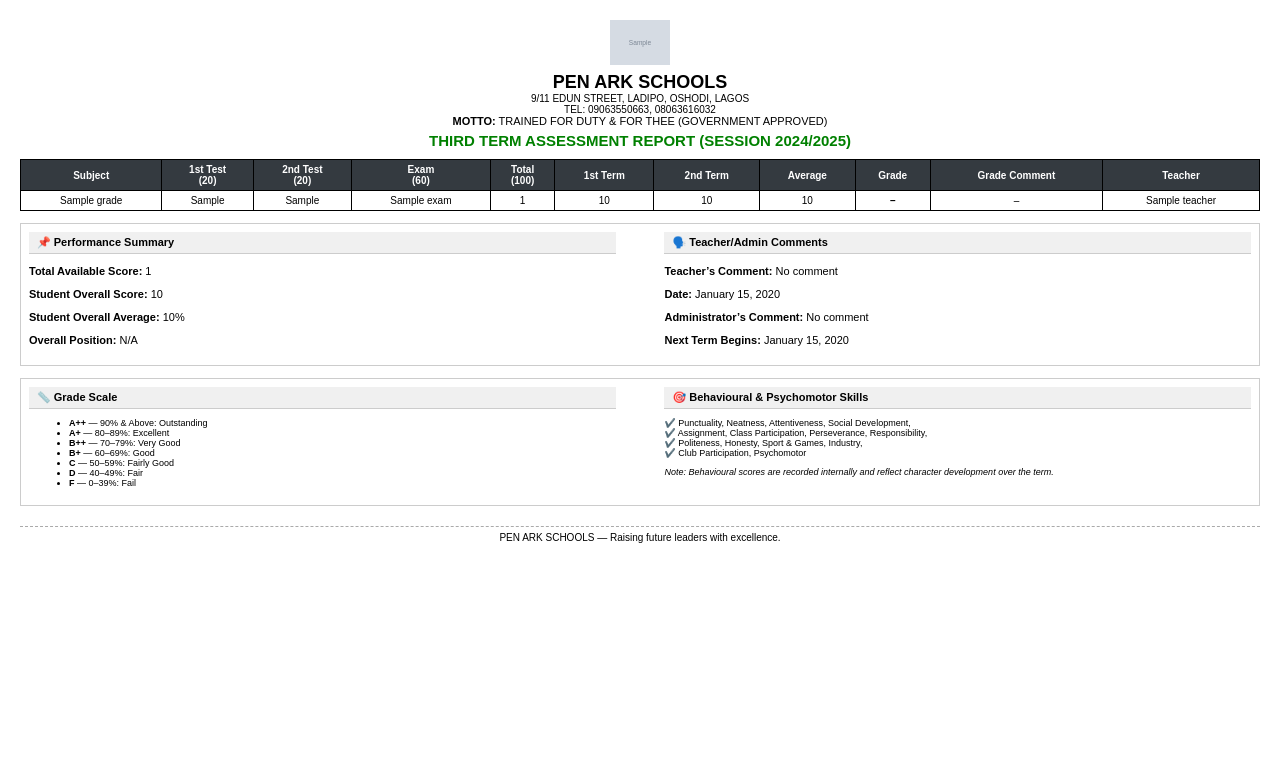
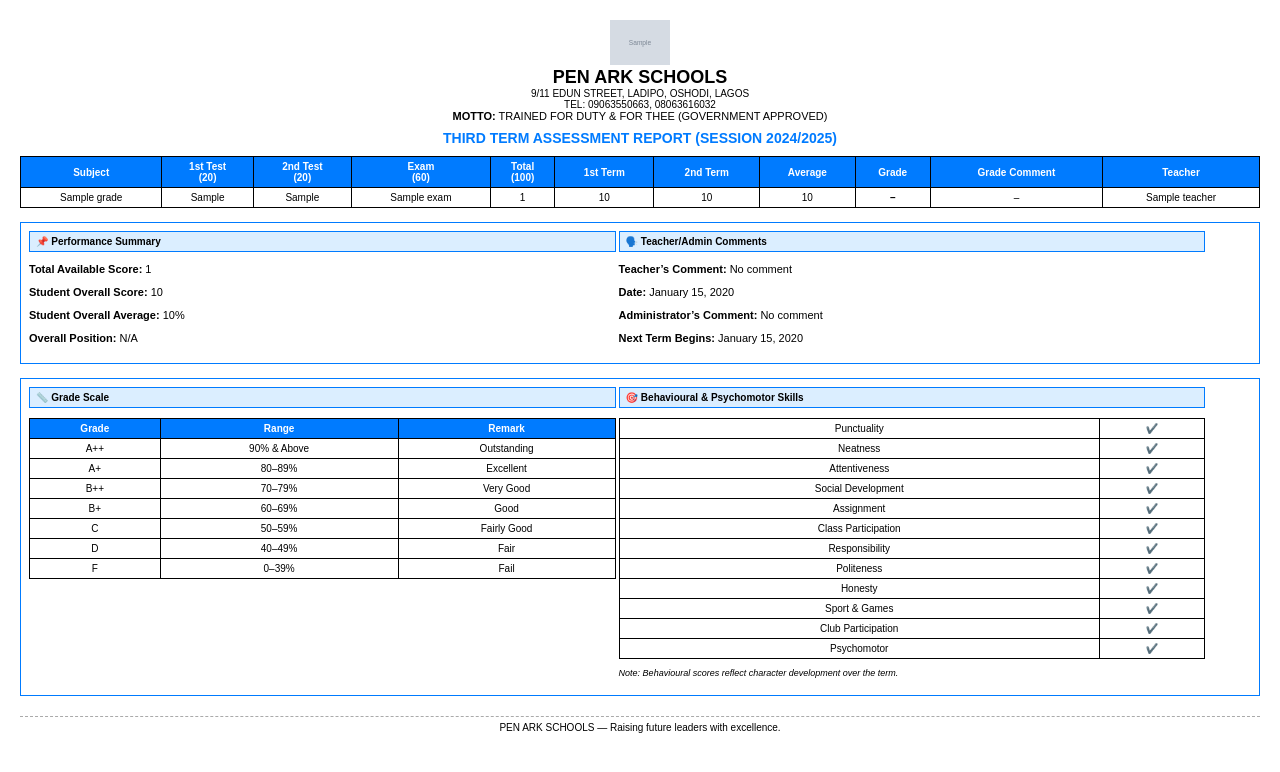
Before and after one commit to Chukwuaruka/school_portal, a Django app: template portal/templates/portal/grades_pdf.html in a window 1280 px wide. Shown: the top 772 px of the page. Run offline with Django 5.2, Linux system fonts and the light colour scheme; the template is opened without the code that fills it: most values are stand-ins (such as "Sample title", 1, 10 or a date in 2020); grey boxes marked "Sample" are stand-in pictures.

```diff
--- a/portal/templates/portal/grades_pdf.html
+++ b/portal/templates/portal/grades_pdf.html
@@ -1,5 +1,5 @@
 <!DOCTYPE html>
-<html lang="en">
+<html>
 <head>
     <meta charset="UTF-8">
     <title>{{ student_name }} - Report</title>
@@ -13,7 +13,6 @@
         .center { text-align: center; }
         .header img {
             width: 60px;
-            margin-bottom: 5px;
         }
         .school-name {
             font-size: 18px;
@@ -23,15 +22,15 @@
             font-size: 10px;
         }
         .report-title {
+            font-size: 14px;
+            color: #007bff;
+            font-weight: bold;
             text-align: center;
-            font-size: 15px;
-            color: green;
-            font-weight: bold;
-            margin-top: 5px;
+            margin-top: 8px;
         }
         table {
+            width: 100%;
             border-collapse: collapse;
-            width: 100%;
             font-size: 10px;
             margin-top: 10px;
         }
@@ -41,30 +40,28 @@
             text-align: center;
         }
         th {
-            background-color: #343a40;
+            background-color: #007bff;
             color: white;
         }
         .section {
-            border: 1px solid #ccc;
+            border: 1px solid #007bff;
             padding: 8px;
-            margin-top: 12px;
+            margin-top: 14px;
         }
         .section-title {
-            background: #f0f0f0;
-            padding: 4px 8px;
+            background-color: #dbeeff;
+            padding: 4px 6px;
             font-weight: bold;
-            border-bottom: 1px solid #ccc;
-        }
-        .small-text {
-            font-size: 9px;
+            border: 1px solid #007bff;
+            font-size: 10px;
         }
         .two-col {
-            display: flex;
-            justify-content: space-between;
-            gap: 20px;
+            width: 100%;
         }
         .col {
             width: 48%;
+            display: inline-block;
+            vertical-align: top;
         }
         .footer {
             text-align: center;
@@ -72,6 +69,9 @@
             margin-top: 20px;
             border-top: 1px dashed #aaa;
             padding-top: 5px;
+        }
+        .small-text {
+            font-size: 9px;
         }
     </style>
 </head>
@@ -94,7 +94,6 @@
 </div>
 
 {% if grades %}
-<!-- Grade Table -->
 <table>
     <thead>
         <tr>
@@ -130,7 +129,7 @@
     </tbody>
 </table>
 
-<!-- Performance & Comment Section -->
+<!-- Summary & Comments Section -->
 <div class="section">
     <div class="two-col">
         <div class="col">
@@ -150,30 +149,39 @@
     </div>
 </div>
 
-<!-- Grade Scale & Behavioural Section -->
+<!-- Grade Scale & Behaviour Table -->
 <div class="section">
     <div class="two-col">
         <div class="col">
             <div class="section-title">📏 Grade Scale</div>
-            <ul class="small-text">
-                <li><strong>A++</strong> — 90% & Above: Outstanding</li>
-                <li><strong>A+</strong> — 80–89%: Excellent</li>
-                <li><strong>B++</strong> — 70–79%: Very Good</li>
-                <li><strong>B+</strong> — 60–69%: Good</li>
-                <li><strong>C</strong> — 50–59%: Fairly Good</li>
-                <li><strong>D</strong> — 40–49%: Fair</li>
-                <li><strong>F</strong> — 0–39%: Fail</li>
-            </ul>
+            <table>
+                <tr><th>Grade</th><th>Range</th><th>Remark</th></tr>
+                <tr><td>A++</td><td>90% & Above</td><td>Outstanding</td></tr>
+                <tr><td>A+</td><td>80–89%</td><td>Excellent</td></tr>
+                <tr><td>B++</td><td>70–79%</td><td>Very Good</td></tr>
+                <tr><td>B+</td><td>60–69%</td><td>Good</td></tr>
+                <tr><td>C</td><td>50–59%</td><td>Fairly Good</td></tr>
+                <tr><td>D</td><td>40–49%</td><td>Fair</td></tr>
+                <tr><td>F</td><td>0–39%</td><td>Fail</td></tr>
+            </table>
         </div>
         <div class="col">
             <div class="section-title">🎯 Behavioural & Psychomotor Skills</div>
-            <p class="small-text">
-                ✔️ Punctuality, Neatness, Attentiveness, Social Development,<br>
-                ✔️ Assignment, Class Participation, Perseverance, Responsibility,<br>
-                ✔️ Politeness, Honesty, Sport & Games, Industry,<br>
-                ✔️ Club Participation, Psychomotor
-            </p>
-            <p class="small-text"><em>Note: Behavioural scores are recorded internally and reflect character development over the term.</em></p>
+            <table>
+                <tr><td>Punctuality</td><td>✔️</td></tr>
+                <tr><td>Neatness</td><td>✔️</td></tr>
+                <tr><td>Attentiveness</td><td>✔️</td></tr>
+                <tr><td>Social Development</td><td>✔️</td></tr>
+                <tr><td>Assignment</td><td>✔️</td></tr>
+                <tr><td>Class Participation</td><td>✔️</td></tr>
+                <tr><td>Responsibility</td><td>✔️</td></tr>
+                <tr><td>Politeness</td><td>✔️</td></tr>
+                <tr><td>Honesty</td><td>✔️</td></tr>
+                <tr><td>Sport & Games</td><td>✔️</td></tr>
+                <tr><td>Club Participation</td><td>✔️</td></tr>
+                <tr><td>Psychomotor</td><td>✔️</td></tr>
+            </table>
+            <p class="small-text"><em>Note: Behavioural scores reflect character development over the term.</em></p>
         </div>
     </div>
 </div>
@@ -182,7 +190,6 @@
 <p class="center">No grades available for this report.</p>
 {% endif %}
 
-<!-- Footer -->
 <div class="footer">
     PEN ARK SCHOOLS — Raising future leaders with excellence.
 </div>
```
